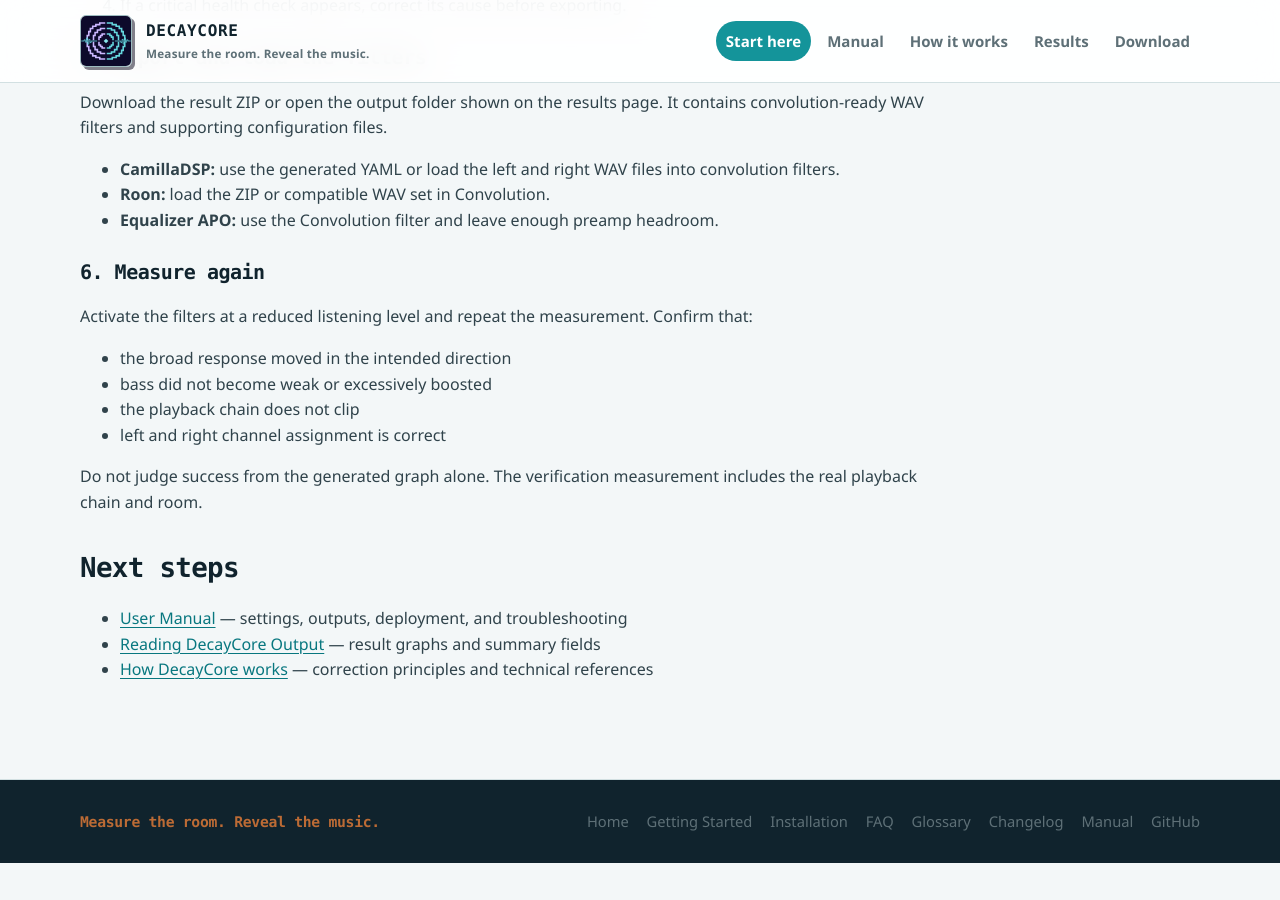
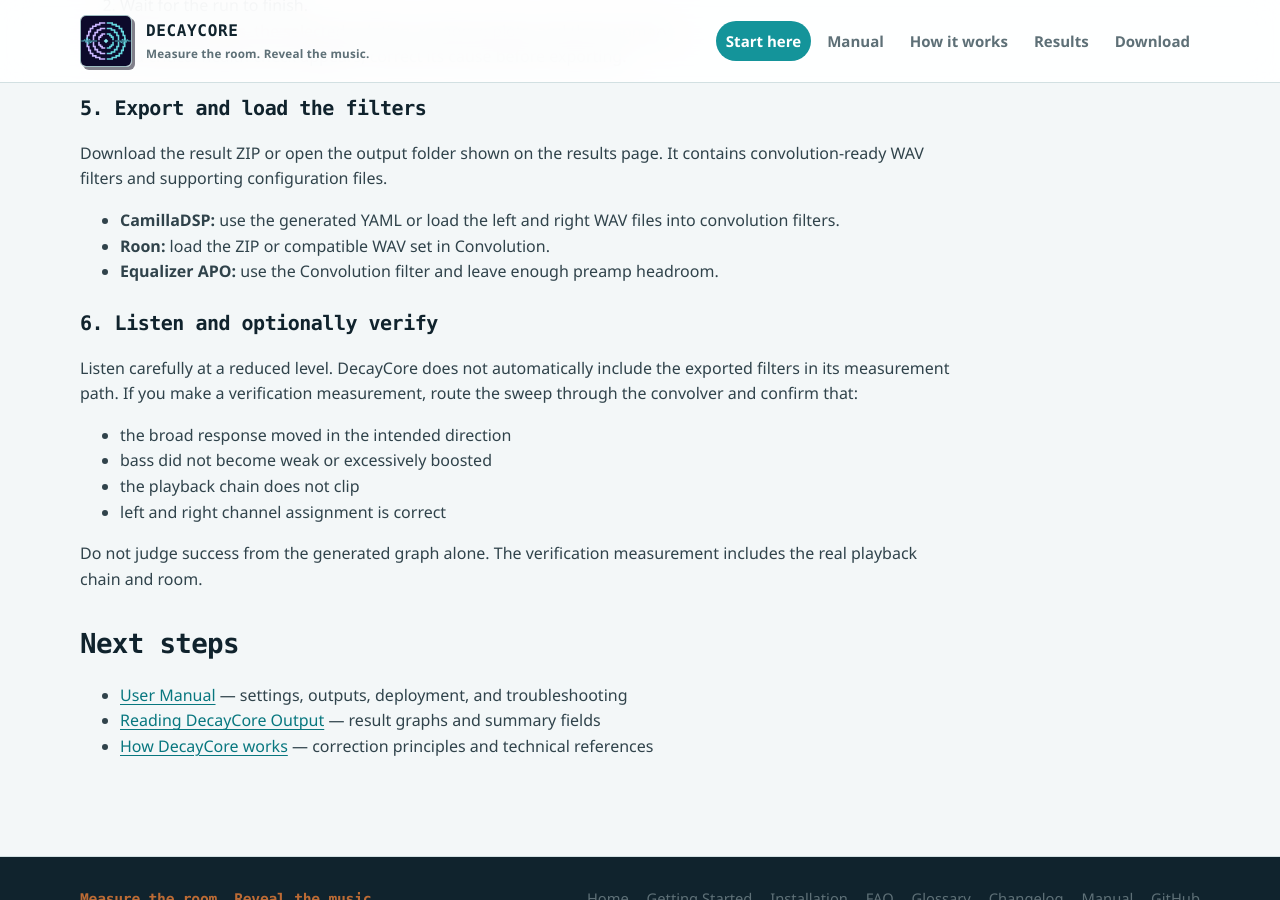
Before and after one commit to VilhoValittu/DecayCore, a Jekyll site: the page built from docs/getting-started.md, in a window 1280 px wide and 900 px high, scrolled down 1942 px. Built offline with Jekyll 4.4.1, drawn with Linux system fonts in a browser that asks for light colours; before the commit the page ends 2805 px from its top, so only the background shows below that; some of the changed text lies outside the part shown.

Commit message:
Jekyll update

```diff
--- a/docs/getting-started.md
+++ b/docs/getting-started.md
@@ -16,7 +16,7 @@ This is the shortest path from downloading DecayCore to using a verified pair of
 5. Press **START**.
 6. Inspect the warnings and selected result.
 7. Export and load the filters into your convolver.
-8. Measure again with correction active.
+8. Listen carefully. DecayCore does not automatically include the exported filters in its measurement path. Measuring with correction active requires routing the sweep through the convolver, so the listening test is the most important final check.
 
 > **Need more detail?** Use the [Measurement guide]({{ '/measurement-workflow/' | relative_url }}), [Installation guide]({{ '/installation/' | relative_url }}), or the complete [User Manual]({{ '/User_Manual.html' | relative_url }}).
 
@@ -74,9 +74,9 @@ Download the result ZIP or open the output folder shown on the results page. It
 - **Roon:** load the ZIP or compatible WAV set in Convolution.
 - **Equalizer APO:** use the Convolution filter and leave enough preamp headroom.
 
-### 6. Measure again
+### 6. Listen and optionally verify
 
-Activate the filters at a reduced listening level and repeat the measurement. Confirm that:
+Listen carefully at a reduced level. DecayCore does not automatically include the exported filters in its measurement path. If you make a verification measurement, route the sweep through the convolver and confirm that:
 
 - the broad response moved in the intended direction
 - bass did not become weak or excessively boosted
```
Also changed, not shown: docs/User_Manual.md (+2 -2 lines), docs/camilladsp-fir-room-correction.md (+1 -1 lines), docs/index.md (+2 -2 lines), docs/measurement-workflow.md (+1 -1 lines), docs/results.md (+2 -2 lines).
